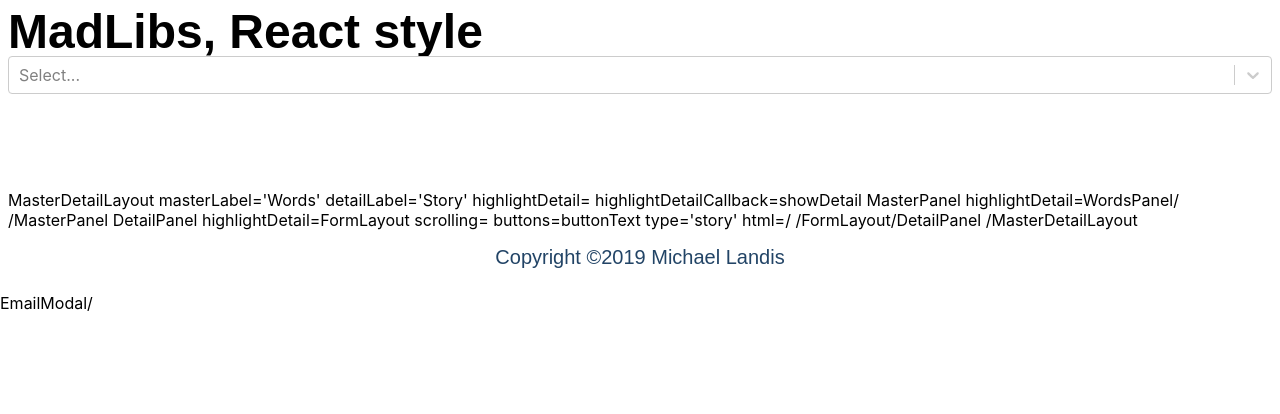
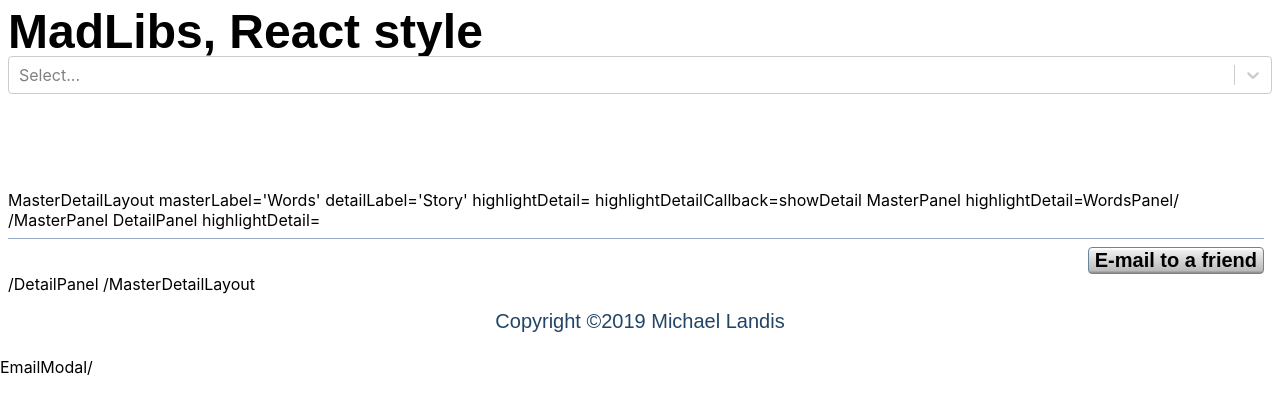
Before and after one commit to landisdesign/reactlibs-ts, a React (Create React App) app: page /development/madlibs-ts/stories/ in a window 1280 px wide. Shown: the top 414 px of the page. Built offline with nearby package versions, Linux system fonts and the light colour scheme; a web font is replaced by a local one.

Commit message:
Link components into StoryPanel

```diff
--- a/src/components/StoryPanel/index.tsx
+++ b/src/components/StoryPanel/index.tsx
@@ -5,16 +5,9 @@ import { connect, ConnectedProps } from 'react-redux';
 import { ReduxState } from '../../reducers/';
 import { setShowEMail } from '../../reducers/ui/actions';
 
-/**
-	const button = [
-		{
-			content: 'E-mail to a friend',
-			disabled: !story,
-			onClick: openDialog
-		}
-	];
-}
-*/
+import { ButtonProps } from '../../elements/Button';
+import Text from '../../elements/Text';
+import FormLayout from '../../layouts/FormLayout';
 
 const mapState = ({ui}: ReduxState) => ({
 	story: ui.output
@@ -28,18 +21,29 @@ type ReduxProps = ConnectedProps<typeof connector>;
 
 class StoryPanel extends React.PureComponent<ReduxProps> {
 
-	button: string = 'button';
+	private buttons: ButtonProps[];
 
-	openDialog() {
+	constructor(props: ReduxProps) {
+		super(props);
+		this.openDialog = this.openDialog.bind(this);
+		this.buttons = [
+			{
+				content: 'E-mail to a friend',
+				onClick: this.openDialog
+			}
+		];
+	}
+
+	private openDialog() {
 		this.props.showEMailModal();
 	}
 
 	render() {
-		return /*this.props.story ?*/ (<>
-			FormLayout scrolling={true} buttons={this.button}
-				Text type='story' html={this.props.story}/
-			/FormLayout
-		</>) //: null;
+		return /*this.props.story ?*/ (
+			<FormLayout scrolling={true} buttons={this.buttons}>
+				<Text type='story' html={this.props.story}/>
+			</FormLayout>
+		) //: null;
 	}
 }
 
```
